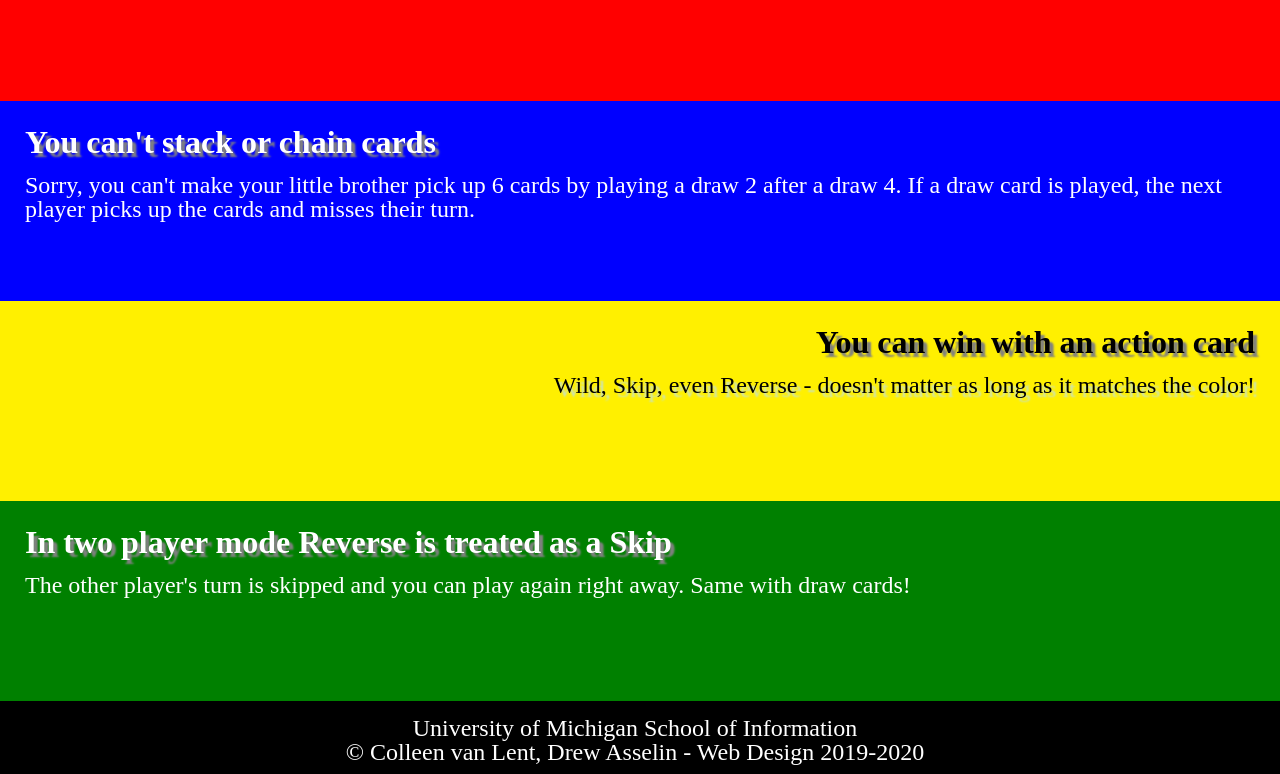
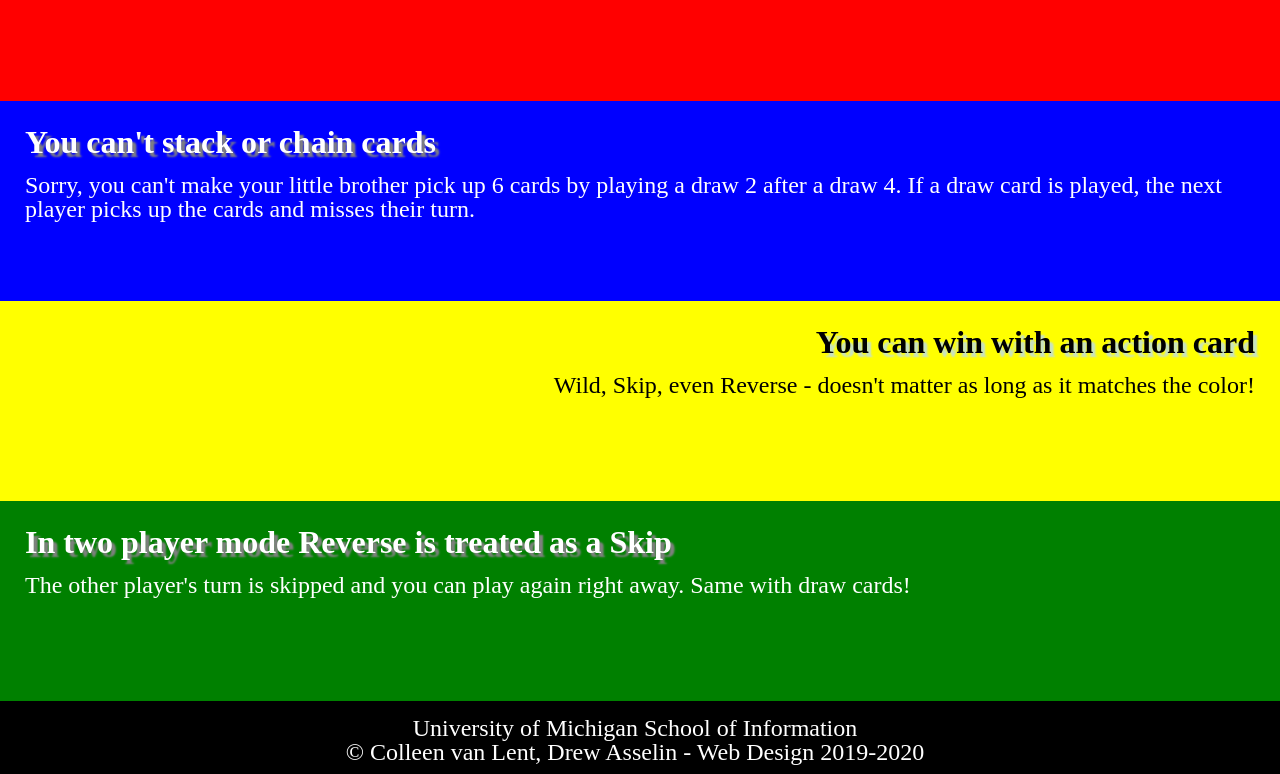
Before and after one commit to adwill1/-homework2-2021, a plain HTML site: page index.html in a window 1280 px wide. Shown: the part 826-1600 px from the top of the page. Drawn offline with Linux system fonts and the light colour scheme.

Commit message:
Add files via upload

```diff
--- a/css/style.css
+++ b/css/style.css
@@ -45,9 +45,12 @@ div{
 }
 
 #yellow{
-    background-color: #FFF000;
+    background-color: #FFFF00;
     text-align: right;
     color: black;
+}
+
+#yellow h2{
     text-shadow: 4px 4px 2px #c7e2c7;
 }
 
@@ -60,4 +63,6 @@ footer{
     text-align: center;
     padding-bottom: 10px;
     padding-right: 10px;
+    padding-top: 0px;
+    padding-left: 0px;
 }
```
